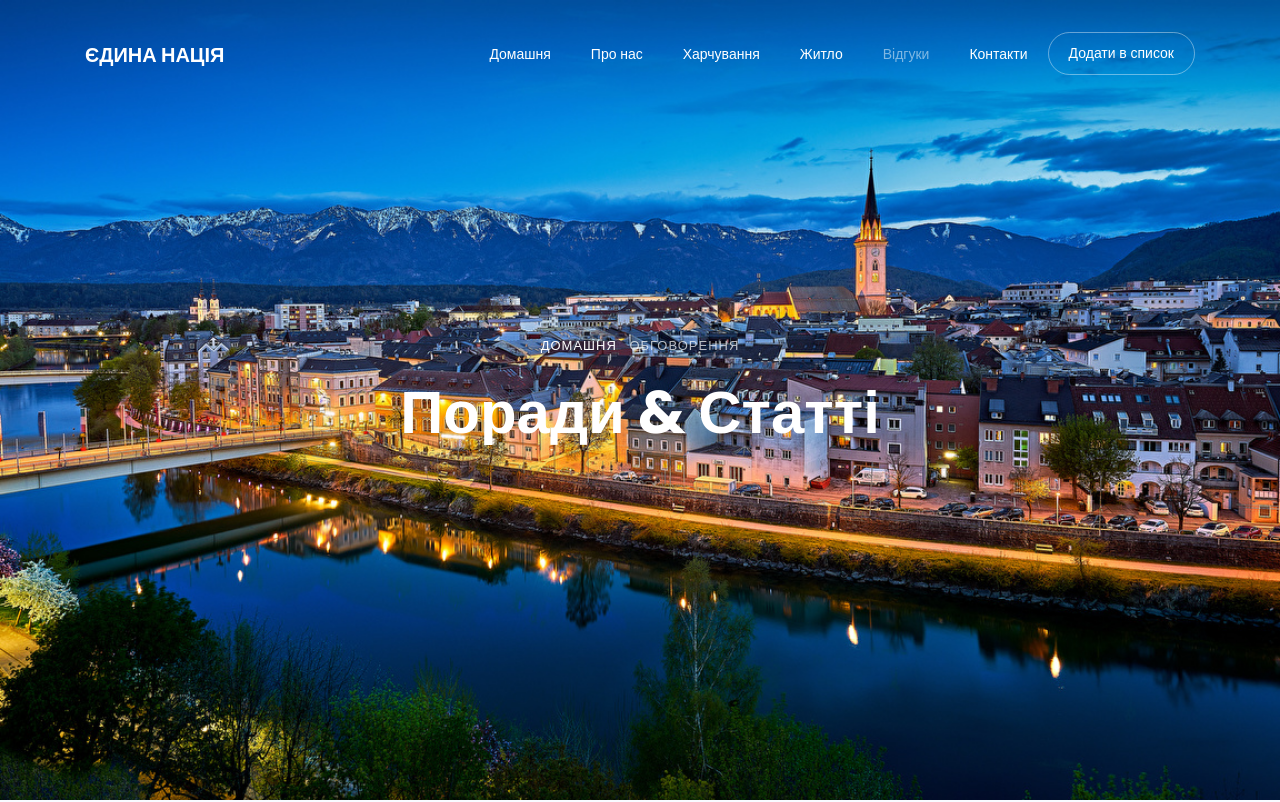
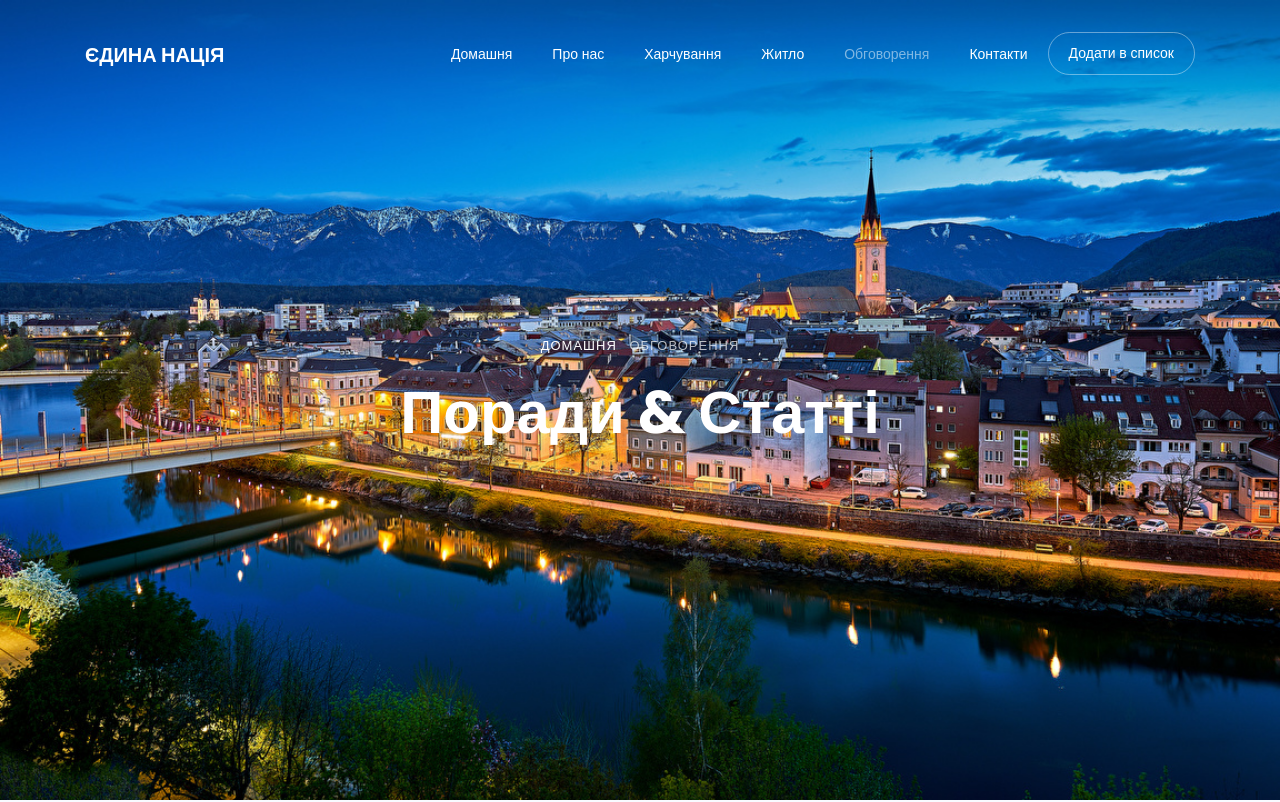
Before and after one commit to soul88888888/dusheiko88, a plain HTML site: page blog.html in a window 1280 px wide. Shown: the top 802 px of the page. Drawn offline with Linux system fonts and the light colour scheme; some packages are replaced by stand-ins of ours; no server answers; files whose address does not match are found by name.

Commit message:
Update blog.html

```diff
--- a/blog.html
+++ b/blog.html
@@ -42,7 +42,7 @@
           <li class="nav-item"><a href="about.html" class="nav-link">Про нас</a></li>
           <li class="nav-item"><a href="tour.html" class="nav-link">Харчування</a></li>
           <li class="nav-item"><a href="hotel.html" class="nav-link">Житло</a></li>
-          <li class="nav-item active"><a href="blog.html" class="nav-link">Відгуки</a></li>
+          <li class="nav-item active"><a href="blog.html" class="nav-link">Обговорення</a></li>
           <li class="nav-item"><a href="contact.html" class="nav-link">Контакти</a></li>
           <li class="nav-item cta"><a href="contact.html" class="nav-link"><span>Додати в список</span></a></li>
         </ul>
```
